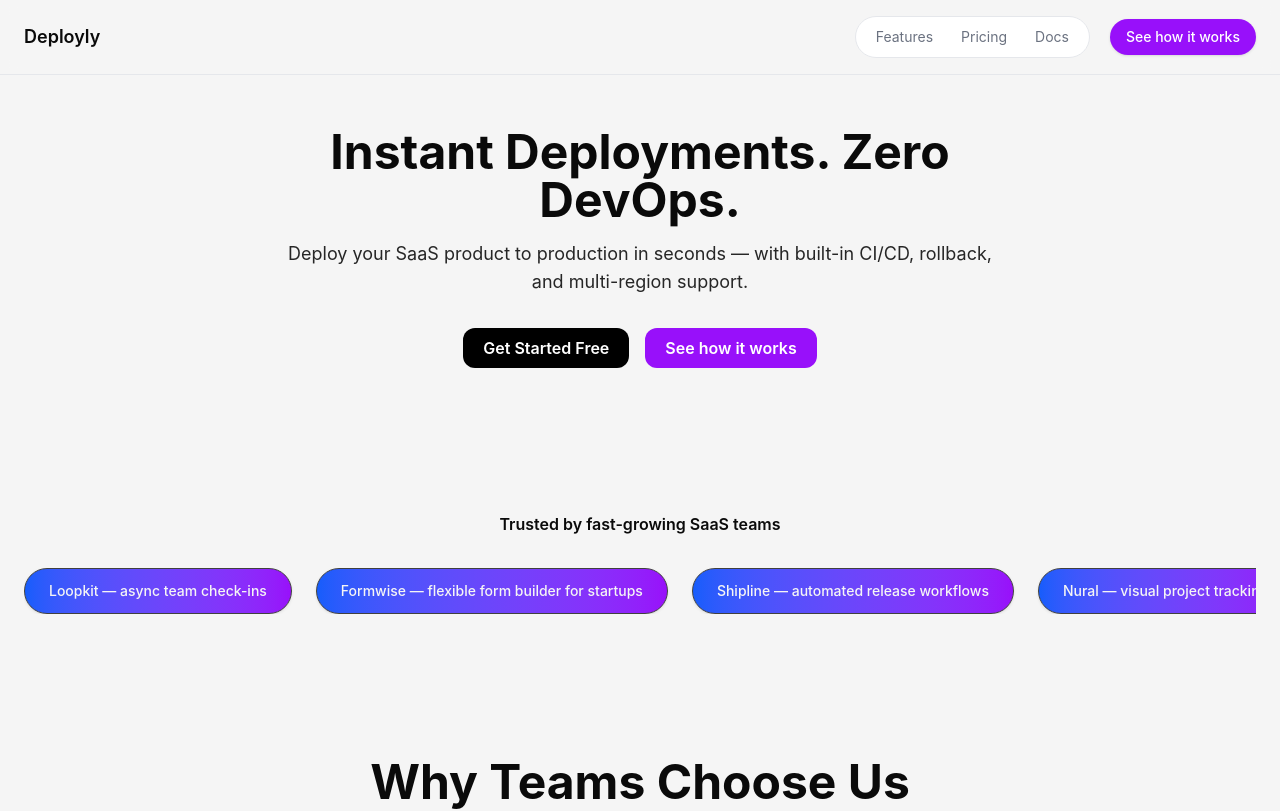
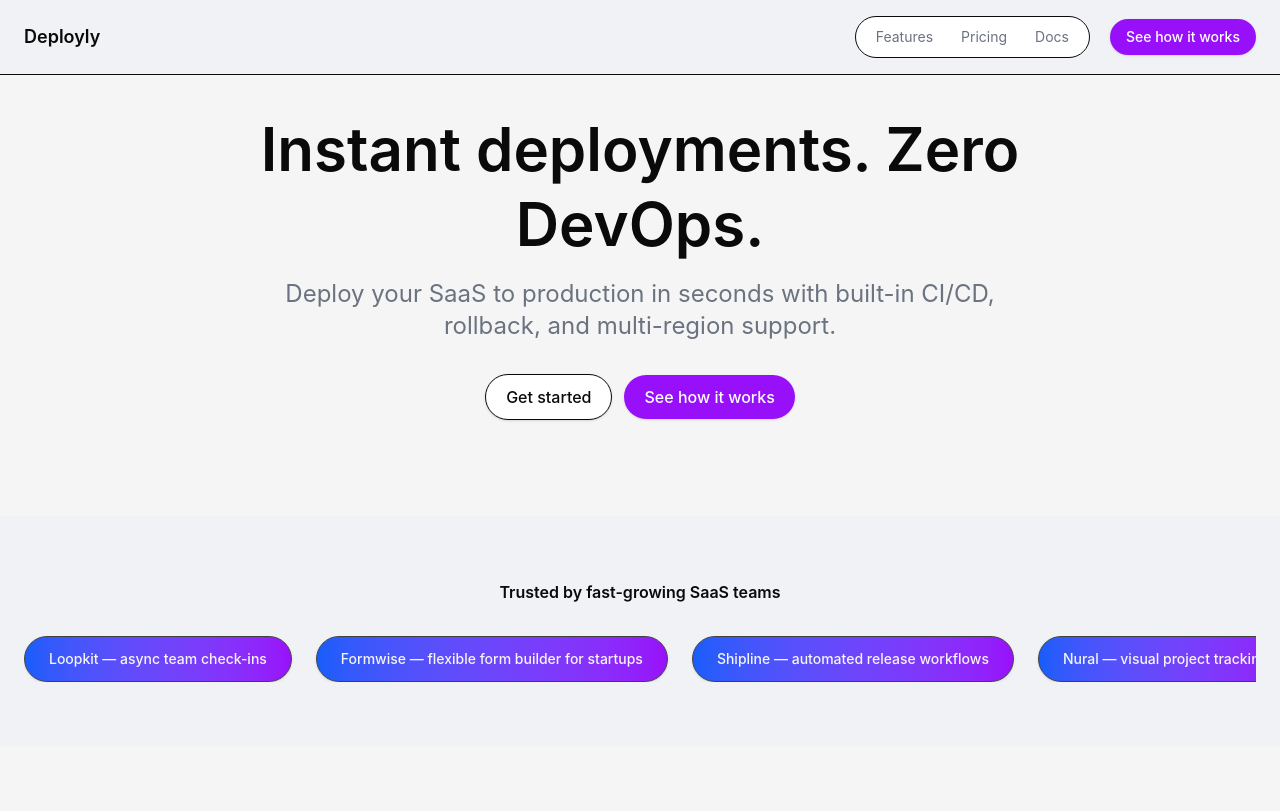
Before and after one commit to codewithshoaib-dev/Deployly, a React (Vite) app: page / in a window 1280 px wide. Shown: the top 811 px of the page. Built offline with nearby package versions, Linux system fonts and the light colour scheme.

Commit message:
refactor: refine hero hierarchy, fix CTA roles and replace hardcoded colors with tokens

```diff
--- a/src/components/HeroSection.tsx
+++ b/src/components/HeroSection.tsx
@@ -1,29 +1,45 @@
-
-
-
-export default function Hero({setModal} : {setModal: (value: boolean) => void}) {
-
-
-      const handleClick = () => {
+export default function Hero({
+  setModal,
+}: {
+  setModal: (value: boolean) => void;
+}) {
+  const handleClick = () => {
     alert("This is a UI demo, full flow available on request.");
   };
 
-    return (
+  return (
+    <section className="pt-28 pb-24 px-6">
+      <div className="max-w-3xl mx-auto text-center">
+        {/* Heading */}
+        <h1 className="text-5xl md:text-6xl font-semibold text-foreground leading-tight">
+          Instant deployments. Zero DevOps.
+        </h1>
 
-<section className="pt-32 pb-20 px-6 text-center max-w-3xl mx-auto">
-        <h1 className="section-heading">Instant Deployments. Zero DevOps.</h1>
-        <p className="section-subheading">Deploy your SaaS product to production in seconds — with built-in CI/CD, rollback, and multi-region support.</p>
-        <div className="flex justify-center space-x-4">
+        {/* Subtext */}
+        <p className="mt-4 text-lg md:text-2xl text-muted">
+          Deploy your SaaS to production in seconds with built-in CI/CD,
+          rollback, and multi-region support.
+        </p>
+
+        {/* CTA */}
+        <div className="mt-8 flex justify-center items-center gap-3">
+          {/* Secondary action */}
           <button
-          onClick={handleClick}
-           className="btn-primary">Get Started Free</button>
+            onClick={handleClick}
+            className="px-5 py-2.5 rounded-full shadow-sm bg-card border border-border text-foreground font-medium transition-transform hover:scale-105"
+          >
+            Get started
+          </button>
+
+          {/* Primary action */}
           <button
-           onClick={() => setModal(true)}
-           className="bg-primary px-5 py-2 rounded-xl font-semibold text-white hover:scale-105 transition">
+            onClick={() => setModal(true)}
+            className="px-5 py-2.5 rounded-full bg-primary text-primary-foreground font-medium shadow-sm transition-transform hover:scale-105"
+          >
             See how it works
           </button>
         </div>
-      </section>
-
-    )
+      </div>
+    </section>
+  );
 }
--- a/src/index.css
+++ b/src/index.css
@@ -2,11 +2,11 @@
 
 :root {
     --foreground: #0a0a0a;
-    --background: #f5f5f5;
+    --background: #f0f2f5;
     --primary: #9810fa;
 
   --muted: #6b7280;              /* secondary text */
-  --border: #e5e7eb;             /* subtle borders */
+  --border: ##d1d5db ;             /* subtle borders */
   --card: #ffffff;               /* surface for grouped UI */
   --primary-foreground: #ffffff;
 }
@@ -24,7 +24,7 @@
 
 @layer components {
     .btn-primary {
-        @apply  bg-black text-white px-5 py-2 rounded-xl font-semibold hover:bg-neutral-900 hover:scale-105 transition;
+        @apply  bg-foreground text-background px-5 py-2 rounded-xl font-semibold hover:bg-neutral-900 hover:scale-105 transition;
     }
 
     .section-heading {
```
